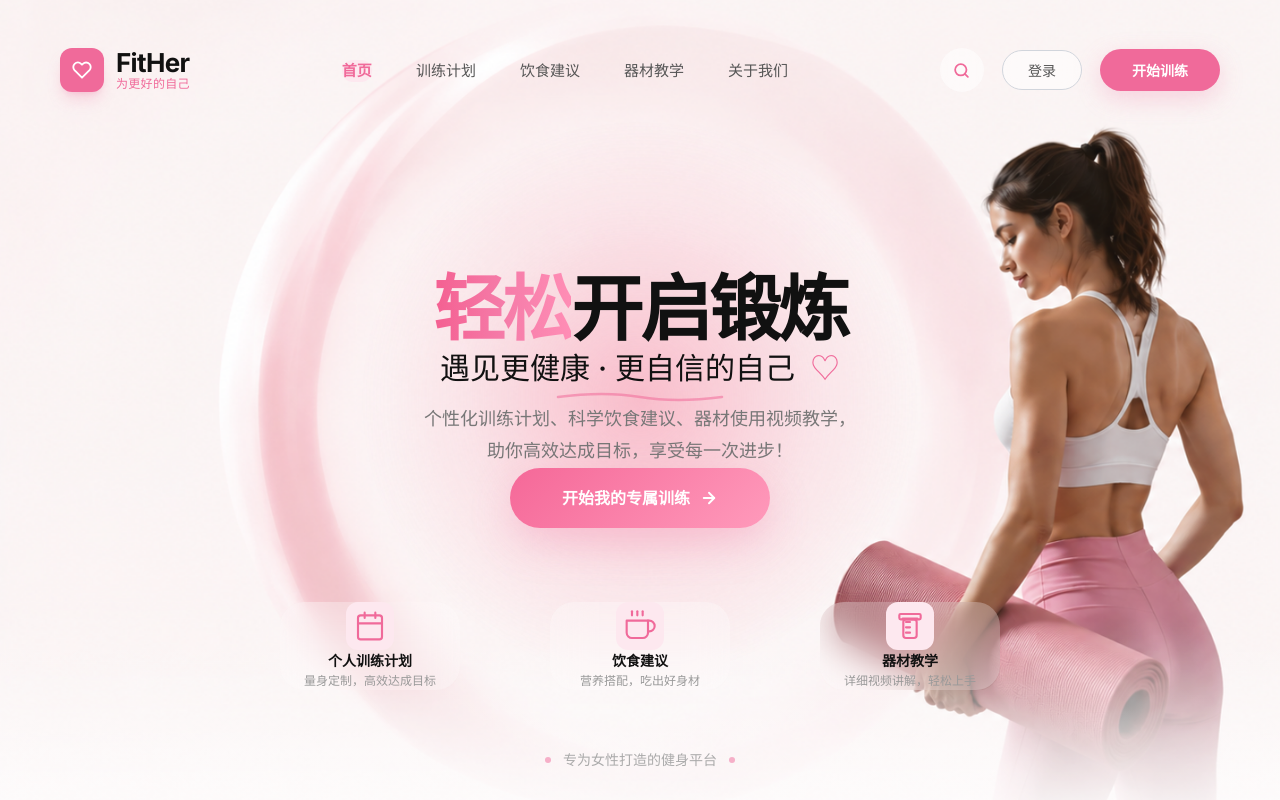
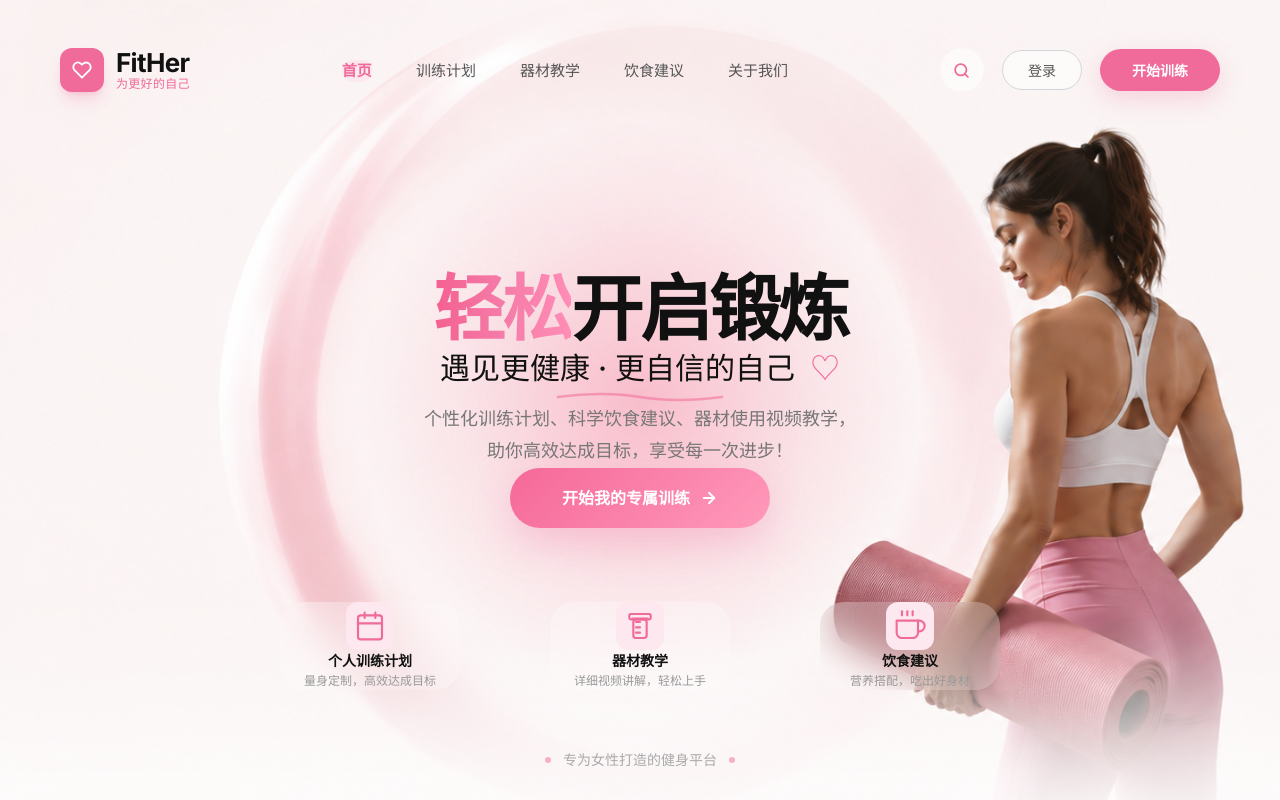
Before and after one commit to sina730/fither, a React (Vite) app: page / in a window 1280 px wide. Built offline with nearby package versions, Linux system fonts and the light colour scheme.

Commit message:
交换器材教学和饮食建议的位置

```diff
--- a/src/App.jsx
+++ b/src/App.jsx
@@ -1,7 +1,7 @@
 import { motion } from 'framer-motion';
 
 export default function App() {
-  const navLinks = ['首页', '训练计划', '饮食建议', '器材教学', '关于我们'];
+  const navLinks = ['首页', '训练计划', '器材教学', '饮食建议', '关于我们'];
 
   const features = [
     {
@@ -16,20 +16,20 @@ export default function App() {
     {
       icon: (
         <svg width="32" height="32" viewBox="0 0 24 24" fill="none" stroke="#f06a9a" strokeWidth="1.6" strokeLinecap="round" strokeLinejoin="round">
+          <path d="M6.5 6.5h11" /><rect x="4" y="3" width="16" height="4" rx="1" /><rect x="7" y="7" width="10" height="14" rx="2" /><line x1="9" y1="9" x2="12" y2="9" /><line x1="9" y1="13" x2="12" y2="13" /><line x1="9" y1="17" x2="12" y2="17" />
+        </svg>
+      ),
+      title: '器材教学',
+      desc: '详细视频讲解，轻松上手',
+    },
+    {
+      icon: (
+        <svg width="32" height="32" viewBox="0 0 24 24" fill="none" stroke="#f06a9a" strokeWidth="1.6" strokeLinecap="round" strokeLinejoin="round">
           <path d="M18 8h1a4 4 0 0 1 0 8h-1" /><path d="M2 8h16v9a4 4 0 0 1-4 4H6a4 4 0 0 1-4-4V8z" /><line x1="6" y1="1" x2="6" y2="4" /><line x1="10" y1="1" x2="10" y2="4" /><line x1="14" y1="1" x2="14" y2="4" />
         </svg>
       ),
       title: '饮食建议',
       desc: '营养搭配，吃出好身材',
-    },
-    {
-      icon: (
-        <svg width="32" height="32" viewBox="0 0 24 24" fill="none" stroke="#f06a9a" strokeWidth="1.6" strokeLinecap="round" strokeLinejoin="round">
-          <path d="M6.5 6.5h11" /><rect x="4" y="3" width="16" height="4" rx="1" /><rect x="7" y="7" width="10" height="14" rx="2" /><line x1="9" y1="9" x2="12" y2="9" /><line x1="9" y1="13" x2="12" y2="13" /><line x1="9" y1="17" x2="12" y2="17" />
-        </svg>
-      ),
-      title: '器材教学',
-      desc: '详细视频讲解，轻松上手',
     },
   ];
 
```
Also changed, not shown: 背景图.png (renamed from cf5bc011-ae82-40ac-ad42-ff9e473e8127.png).
